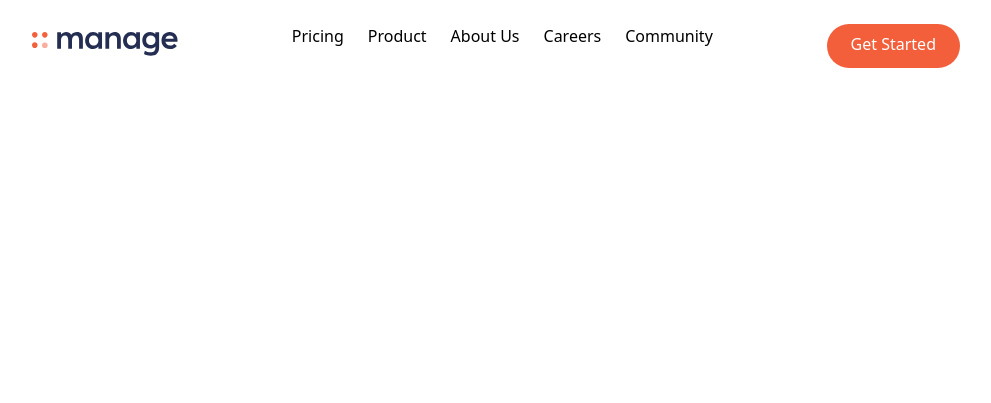
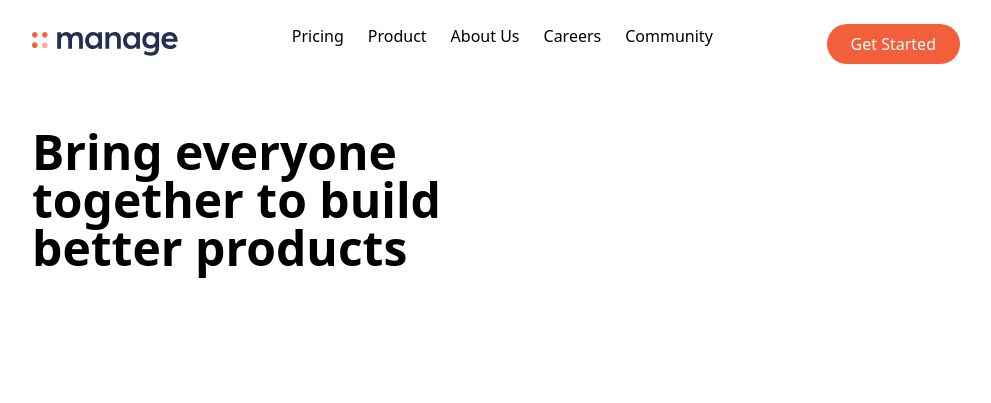
Before and after one commit to SaimSaeed/Manage-Landing-page-TailwindCSS, a website: page index.html in a window 1280 px wide. Shown: the whole page, without its empty margins (144-1135 px from the left). Drawn offline with Linux system fonts and the light colour scheme.

Commit message:
Hero Section Added

```diff
--- a/index.html
+++ b/index.html
@@ -3,7 +3,7 @@
 <head>
     <meta charset="UTF-8">
     <meta name="viewport" content="width=device-width, initial-scale=1.0">
-    <link rel="icon" type="image/x-icon" href="/img/favicon-32x32.png">
+    <link rel="icon" type="image/x-icon" href="./img/favicon-32x32.png">
     <link rel="stylesheet" href="./css/main.css">
     <title>Manage Landing Page</title>
 </head>
@@ -14,7 +14,7 @@
 <div class="flex item-center justify-between">
     <!-- Logo -->
     <div class="pt-2">
-        <img src="/img/logo.svg" alt="logo"/>
+        <img src="./img/logo.svg" alt="logo"/>
     </div>
      <!-- Menu Items -->
         <div class="hidden md:flex space-x-6">
@@ -25,8 +25,27 @@
             <a href="#" class="hover:text-darkGrayishBlue ">Community</a>
         </div>
 <!-- Button -->
-<a href="" class="p-3 px-6 pt-2 text-white bg-brightRed rounded-full baseline hover:bg-brightRedLight">Get Started</a>
+<a href="" class=" hidden md:block px-6 pt-2 text-white bg-brightRed rounded-full baseline hover:bg-brightRedLight pb-2" >Get Started</a>
 </div>
     </nav>
+
+<!-- Hero Section -->
+<section id="hero">
+    <div class="container flex flex-col-reverse md:flex-row items-center px-6 mx-auto mt-10 space-y-0 md:space-y-0">
+        <!-- Left Item -->
+        <div class="flex flex-col mb-32 space-y-12 md:w-1/2">
+<h1 class="max-w-md text-4xl font-bold text-center md:text-5xl md:text-left">
+    Bring everyone together to build better products
+</h1>
+
+
+        </div>
+        <!-- Image -->
+        <div>
+
+
+        </div>
+    </div>
+</section>
 </body>
 </html>
```
Also changed, not shown: css/main.css.
